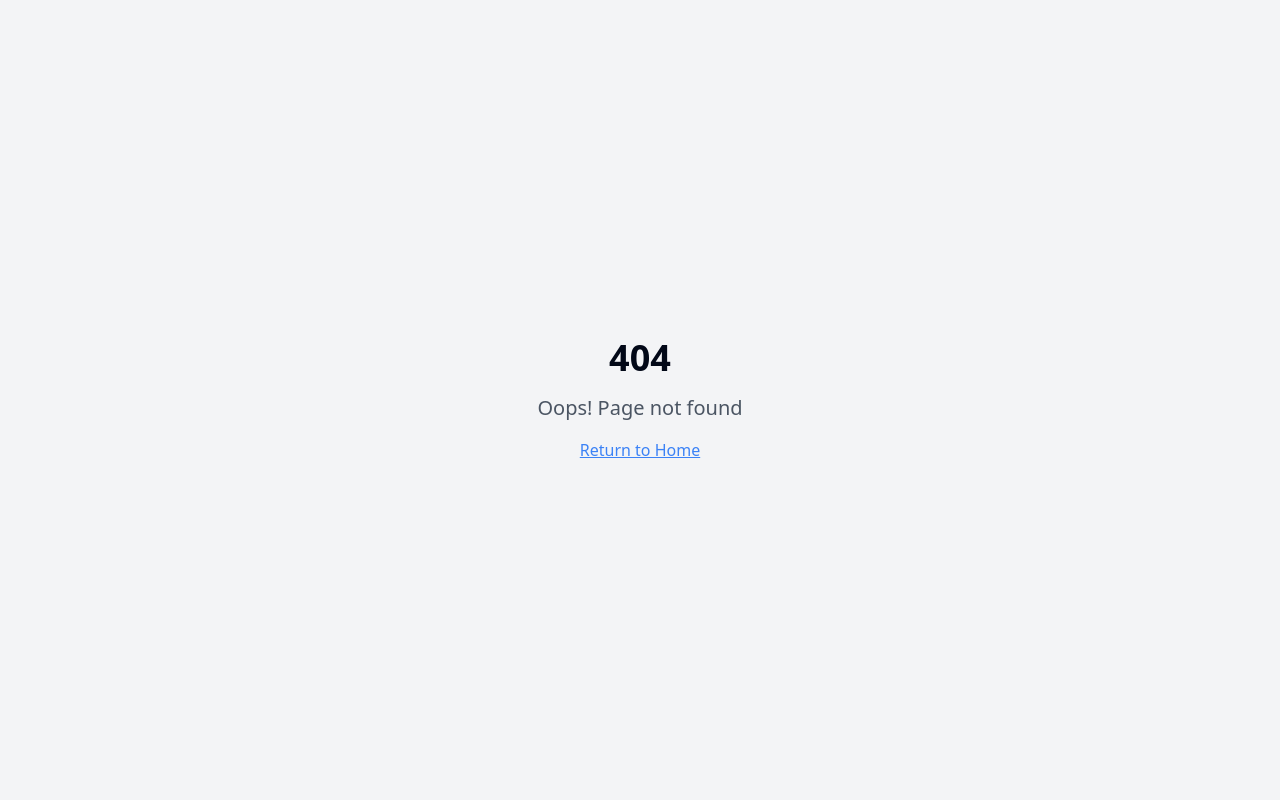
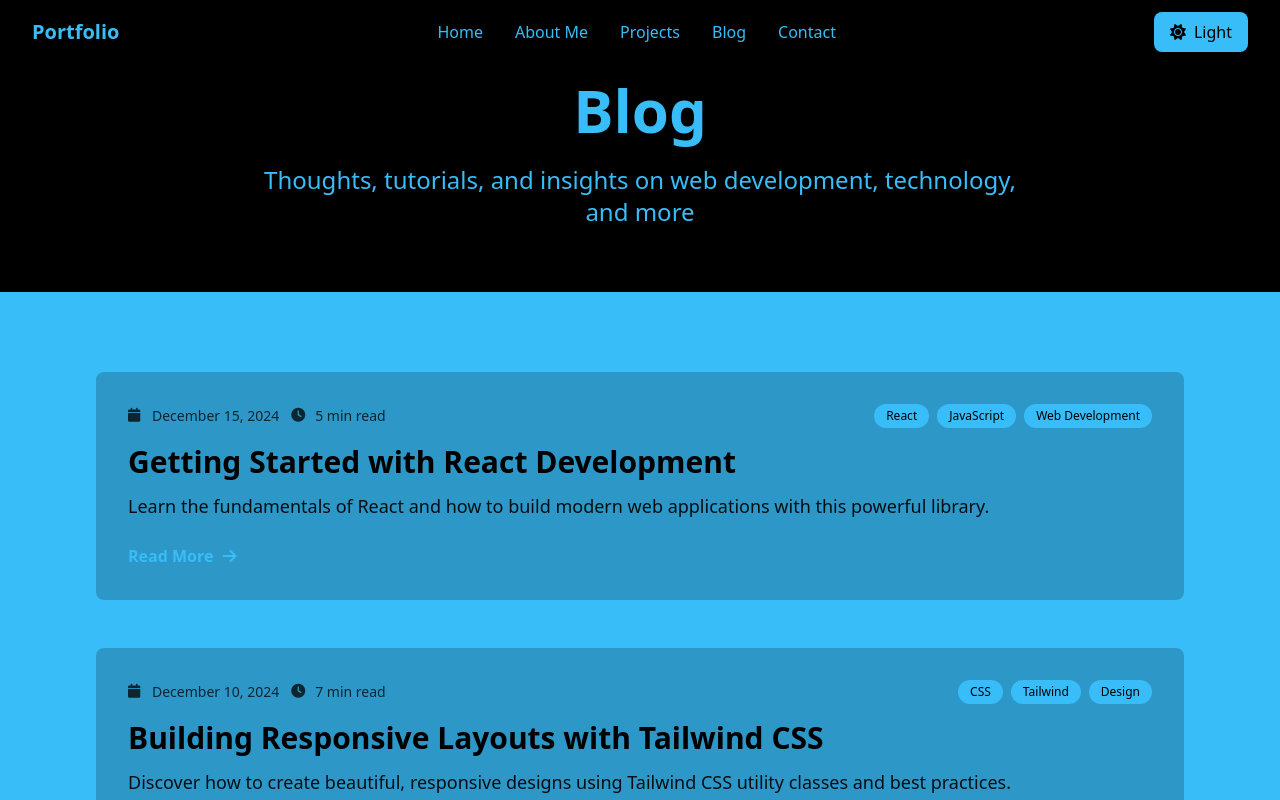
Before and after one commit to aezi-sources/city-light-flip-page, a React (Vite) app: page /blog in a window 1280 px wide. Before the commit this address had no page. Shown: the top 800 px of the page. Built offline with nearby package versions, Linux system fonts and the light colour scheme.

Commit message:
Add blog page
Adds a new page for a blog to the website.

```diff
--- a/src/App.tsx
+++ b/src/App.tsx
@@ -1,9 +1,11 @@
+
 import { Toaster } from "@/components/ui/toaster";
 import { Toaster as Sonner } from "@/components/ui/sonner";
 import { TooltipProvider } from "@/components/ui/tooltip";
 import { QueryClient, QueryClientProvider } from "@tanstack/react-query";
 import { BrowserRouter, Routes, Route } from "react-router-dom";
 import Index from "./pages/Index";
+import Blog from "./pages/Blog";
 import NotFound from "./pages/NotFound";
 
 const queryClient = new QueryClient();
@@ -16,6 +18,7 @@ const App = () => (
       <BrowserRouter>
         <Routes>
           <Route path="/" element={<Index />} />
+          <Route path="/blog" element={<Blog />} />
           {/* ADD ALL CUSTOM ROUTES ABOVE THE CATCH-ALL "*" ROUTE */}
           <Route path="*" element={<NotFound />} />
         </Routes>
--- a/src/components/Navigation.tsx
+++ b/src/components/Navigation.tsx
@@ -1,5 +1,6 @@
 
 import { useState } from 'react';
+import { Link } from 'react-router-dom';
 
 interface NavigationProps {
   darkMode: boolean;
@@ -10,10 +11,11 @@ const Navigation = ({ darkMode, toggleMode }: NavigationProps) => {
   const [isMenuOpen, setIsMenuOpen] = useState(false);
 
   const navItems = [
-    { name: 'Home', href: '#home' },
-    { name: 'About Me', href: '#about' },
-    { name: 'Projects', href: '#projects' },
-    { name: 'Contact', href: '#contact' },
+    { name: 'Home', href: '#home', isExternal: false },
+    { name: 'About Me', href: '#about', isExternal: false },
+    { name: 'Projects', href: '#projects', isExternal: false },
+    { name: 'Blog', href: '/blog', isExternal: false },
+    { name: 'Contact', href: '#contact', isExternal: false },
   ];
 
   return (
@@ -23,12 +25,13 @@ const Navigation = ({ darkMode, toggleMode }: NavigationProps) => {
       <div className="max-w-7xl mx-auto px-4 sm:px-6 lg:px-8">
         <div className="flex justify-between items-center h-16">
           <div className={`text-lg sm:text-xl font-bold ${darkMode ? 'text-sky-400' : 'text-black'}`}>
-            Portfolio
+            <Link to="/">Portfolio</Link>
           </div>
 
           {/* Desktop Navigation */}
           <div className="hidden md:flex space-x-6 lg:space-x-8">
             {navItems.map((item) => (
+              item.href.startsWith('#') ? (
                 <a
                   key={item.name}
                   href={item.href}
@@ -38,6 +41,17 @@ const Navigation = ({ darkMode, toggleMode }: NavigationProps) => {
                 >
                   {item.name}
                 </a>
+              ) : (
+                <Link
+                  key={item.name}
+                  to={item.href}
+                  className={`story-link font-medium text-sm lg:text-base transition-colors duration-200 ${
+                    darkMode ? 'text-sky-400 hover:text-sky-300' : 'text-black hover:text-gray-700'
+                  }`}
+                >
+                  {item.name}
+                </Link>
+              )
             ))}
           </div>
 
@@ -68,6 +82,7 @@ const Navigation = ({ darkMode, toggleMode }: NavigationProps) => {
           <div className={`md:hidden pb-4 ${darkMode ? 'border-sky-400' : 'border-black'} border-t`}>
             <div className="flex flex-col space-y-3 pt-4">
               {navItems.map((item) => (
+                item.href.startsWith('#') ? (
                   <a
                     key={item.name}
                     href={item.href}
@@ -78,6 +93,18 @@ const Navigation = ({ darkMode, toggleMode }: NavigationProps) => {
                   >
                     {item.name}
                   </a>
+                ) : (
+                  <Link
+                    key={item.name}
+                    to={item.href}
+                    onClick={() => setIsMenuOpen(false)}
+                    className={`font-medium transition-colors duration-200 ${
+                      darkMode ? 'text-sky-400 hover:text-sky-300' : 'text-black hover:text-gray-700'
+                    }`}
+                  >
+                    {item.name}
+                  </Link>
+                )
               ))}
               <button
                 onClick={toggleMode}
--- /dev/null
+++ b/src/pages/Blog.tsx
@@ -0,0 +1,125 @@
+
+import { useState } from 'react';
+import Navigation from '../components/Navigation';
+import Footer from '../components/Footer';
+
+const Blog = () => {
+  const [darkMode, setDarkMode] = useState(true);
+
+  const toggleMode = () => {
+    setDarkMode(!darkMode);
+  };
+
+  const blogPosts = [
+    {
+      id: 1,
+      title: "Getting Started with React Development",
+      excerpt: "Learn the fundamentals of React and how to build modern web applications with this powerful library.",
+      date: "December 15, 2024",
+      readTime: "5 min read",
+      tags: ["React", "JavaScript", "Web Development"]
+    },
+    {
+      id: 2,
+      title: "Building Responsive Layouts with Tailwind CSS",
+      excerpt: "Discover how to create beautiful, responsive designs using Tailwind CSS utility classes and best practices.",
+      date: "December 10, 2024",
+      readTime: "7 min read",
+      tags: ["CSS", "Tailwind", "Design"]
+    },
+    {
+      id: 3,
+      title: "TypeScript Best Practices for Modern Development",
+      excerpt: "Explore advanced TypeScript patterns and techniques that will make your code more maintainable and robust.",
+      date: "December 5, 2024",
+      readTime: "8 min read",
+      tags: ["TypeScript", "Best Practices", "Development"]
+    }
+  ];
+
+  return (
+    <div className="min-h-screen">
+      <Navigation darkMode={darkMode} toggleMode={toggleMode} />
+
+      {/* Hero Section */}
+      <section className={`pt-20 pb-16 transition-all duration-500 ${
+        darkMode ? 'bg-black text-sky-400' : 'bg-sky-400 text-black'
+      }`}>
+        <div className="max-w-6xl mx-auto px-4 sm:px-6 lg:px-8 text-center">
+          <h1 className="text-4xl sm:text-5xl md:text-6xl font-bold mb-6 animate-fade-in">
+            Blog
+          </h1>
+          <p className="text-lg sm:text-xl md:text-2xl font-light max-w-3xl mx-auto leading-relaxed">
+            Thoughts, tutorials, and insights on web development, technology, and more
+          </p>
+        </div>
+      </section>
+
+      {/* Blog Posts */}
+      <section className={`py-16 sm:py-20 transition-all duration-500 ${
+        darkMode ? 'bg-sky-400 text-black' : 'bg-black text-sky-400'
+      }`}>
+        <div className="max-w-6xl mx-auto px-4 sm:px-6 lg:px-8">
+          <div className="grid gap-8 md:gap-12">
+            {blogPosts.map((post) => (
+              <article
+                key={post.id}
+                className={`p-6 sm:p-8 rounded-lg transition-all duration-300 hover-scale ${
+                  darkMode
+                    ? 'bg-black/20 hover:bg-black/30'
+                    : 'bg-sky-400/20 hover:bg-sky-400/30'
+                }`}
+              >
+                <div className="flex flex-col sm:flex-row sm:items-center sm:justify-between mb-4 gap-2">
+                  <div className="flex flex-wrap items-center gap-3 text-sm opacity-75">
+                    <span className="flex items-center gap-2">
+                      <i className="fas fa-calendar w-4 h-4"></i>
+                      {post.date}
+                    </span>
+                    <span className="flex items-center gap-2">
+                      <i className="fas fa-clock w-4 h-4"></i>
+                      {post.readTime}
+                    </span>
+                  </div>
+                  <div className="flex flex-wrap gap-2">
+                    {post.tags.map((tag) => (
+                      <span
+                        key={tag}
+                        className={`px-3 py-1 rounded-full text-xs font-medium ${
+                          darkMode
+                            ? 'bg-sky-400 text-black'
+                            : 'bg-black text-sky-400'
+                        }`}
+                      >
+                        {tag}
+                      </span>
+                    ))}
+                  </div>
+                </div>
+
+                <h2 className="text-2xl sm:text-3xl font-bold mb-3 hover:opacity-80 transition-opacity cursor-pointer">
+                  {post.title}
+                </h2>
+
+                <p className="text-base sm:text-lg leading-relaxed mb-6 opacity-90">
+                  {post.excerpt}
+                </p>
+
+                <button className={`inline-flex items-center gap-2 font-semibold transition-all duration-200 hover-scale ${
+                  darkMode ? 'text-sky-400 hover:text-sky-300' : 'text-black hover:text-gray-700'
+                }`}>
+                  Read More
+                  <i className="fas fa-arrow-right w-4 h-4"></i>
+                </button>
+              </article>
+            ))}
+          </div>
+        </div>
+      </section>
+
+      <Footer darkMode={darkMode} />
+    </div>
+  );
+};
+
+export default Blog;
```
Lines whose indentation alone changed are shown as unchanged.
